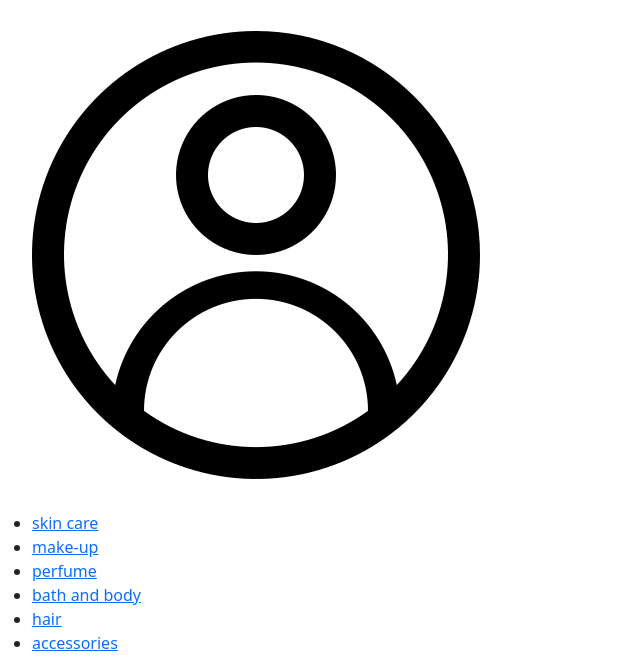
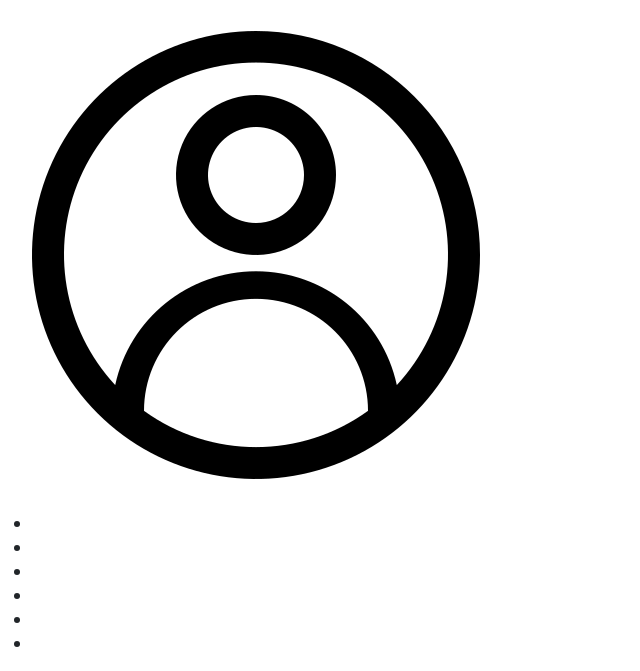
Before and after one commit to shaymaebkn/e-commerce, a PHP site: page /login/header.php in a window 1280 px wide. Shown: the part 509-1180 px from the top of the page, without its empty margins (0-640 px from the left). Run offline with PHP 8.4, Linux system fonts and the light colour scheme.

Commit message:
Update header.php

```diff
--- a/login/header.php
+++ b/login/header.php
@@ -35,12 +35,12 @@
         </nav>
         <nav class="nav2" id="nav2">
             <ul>
-                <li><a href="#">skin care</a></li>
-                <li><a href="#">make-up</a></li>
-                <li><a href="#">perfume</a></li>
-                <li><a href="#">bath and body</a></li>
-                <li><a href="#">hair</a></li>
-                <li><a href="#">accessories</a></li>
+                <li><a href="#"></a></li>
+                <li><a href="#"></a></li>
+                <li><a href="#"></a></li>
+                <li><a href="#"></a></li>
+                <li><a href="#"></a></li>
+                <li><a href="#"></a></li>
             </ul>
         </nav>
     </header>
```
